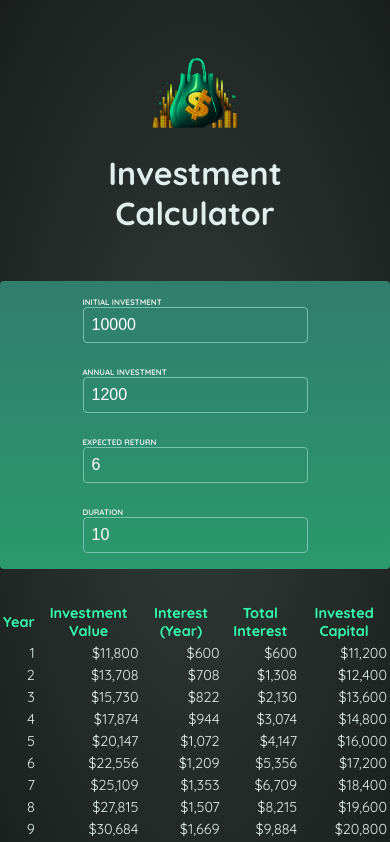
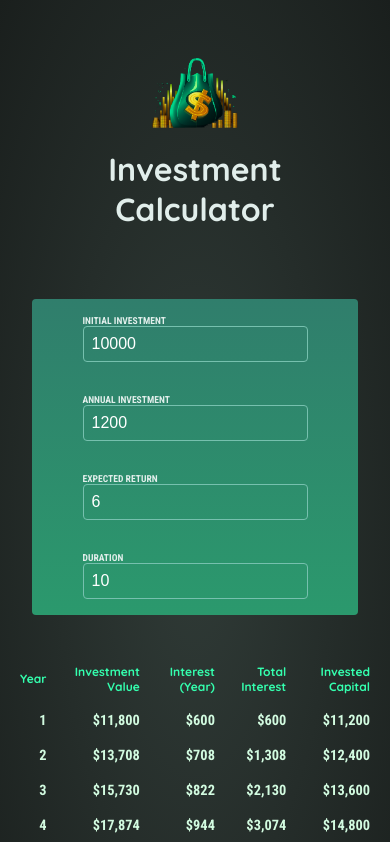
Before and after one commit to Isaiabarzoi/investment-calculator, a React (Vite) app: page / in a window 390 px wide. Shown: the top 842 px of the page. Built offline with nearby package versions, Linux system fonts and the light colour scheme.

Commit message:
fix dekstop and mobile UI

```diff
--- a/src/components/Header.css
+++ b/src/components/Header.css
@@ -1,4 +1,8 @@
 #header {
+  display: flex;
+  flex-direction: column;
+  justify-content: center;
+  align-items: center;
   text-align: center;
   margin: 3rem;
 }
@@ -12,3 +16,7 @@
 #header h1 {
   font-size: 2rem;
 }
+
+.center {
+  text-align: center;
+}
--- a/src/components/ResultsTable.css
+++ b/src/components/ResultsTable.css
@@ -1,14 +1,25 @@
 #result {
   margin: auto;
-  max-width: 50rem;
+  width: 30rem;
+  border-spacing: 0 1rem;
 }
 
 #result thead {
-  font-size: 0.9rem;
+  text-align: right;
+  font-size: 0.75rem;
   color: #34ffae;
 }
 
 #result tbody {
+  font-family: "Roboto Condensed", sans-serif;
   font-size: 0.9rem;
+  font-weight: bold;
+  color: rgb(210, 251, 224);
   text-align: right;
 }
+
+@media screen and (max-width: 600px) {
+  #result {
+    width: 22rem;
+  }
+}
--- a/src/components/UserInput.css
+++ b/src/components/UserInput.css
@@ -1,23 +1,23 @@
 #user-input {
   padding: 1rem;
-  max-width: 35rem;
+  max-width: 30rem;
   margin: 2rem auto;
-  border-radius: 4px;
+  border-radius: 0.25rem;
   background: linear-gradient(180deg, #307e6c, #2b996d);
 }
 
 .input-group {
   display: flex;
   justify-content: space-evenly;
-  gap: 1.5rem;
+  gap: 2rem;
   flex-wrap: wrap;
   text-align: left;
 }
 
 #user-input label {
   display: block;
-  font-family: "Quicksand", sans-serif;
-  font-size: 0.5rem;
+  font-family: "Roboto Condensed", sans-serif;
+  font-size: 0.6rem;
   font-weight: bold;
   text-transform: uppercase;
 }
@@ -31,3 +31,9 @@
   color: white;
   font-size: 1rem;
 }
+
+@media screen and (max-width: 600px) {
+  #user-input {
+    margin: 2rem 2rem;
+  }
+}
--- a/src/components/UserInput.jsx
+++ b/src/components/UserInput.jsx
@@ -1,4 +1,3 @@
-// import { useState } from "react";
 import "./UserInput.css";
 
 const UserInput = ({ inputData, onChangeInput }) => {
@@ -14,7 +13,7 @@ const UserInput = ({ inputData, onChangeInput }) => {
           <input
             type="number"
             name="initialInvestment"
-            value={inputData.initialInvestment}
+            value={inputData.initialInvestment.toString()}
             onChange={userInputHandler}
           />
         </div>
@@ -23,7 +22,7 @@ const UserInput = ({ inputData, onChangeInput }) => {
           <input
             type="number"
             name="annualInvestment"
-            value={inputData.annualInvestment}
+            value={inputData.annualInvestment.toString()}
             onChange={userInputHandler}
           />
         </div>
@@ -32,7 +31,7 @@ const UserInput = ({ inputData, onChangeInput }) => {
           <input
             type="number"
             name="expectedReturn"
-            value={inputData.expectedReturn}
+            value={inputData.expectedReturn.toString()}
             onChange={userInputHandler}
           />
         </div>
@@ -41,7 +40,7 @@ const UserInput = ({ inputData, onChangeInput }) => {
           <input
             type="number"
             name="duration"
-            value={inputData.duration}
+            value={inputData.duration.toString()}
             onChange={userInputHandler}
           />
         </div>
```
Also changed, not shown: src/index.css (+0 -34 lines).
